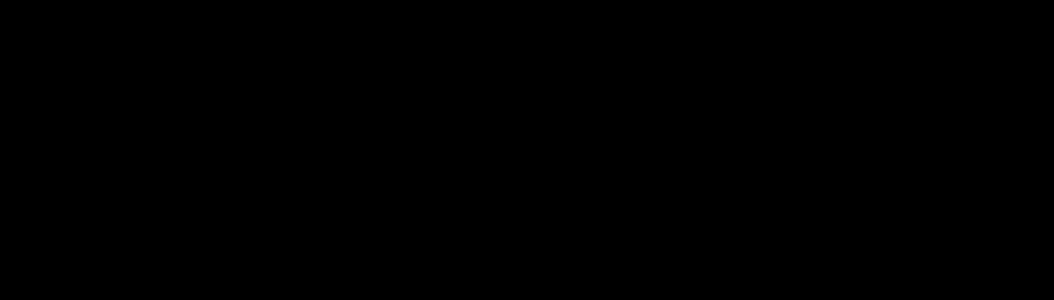
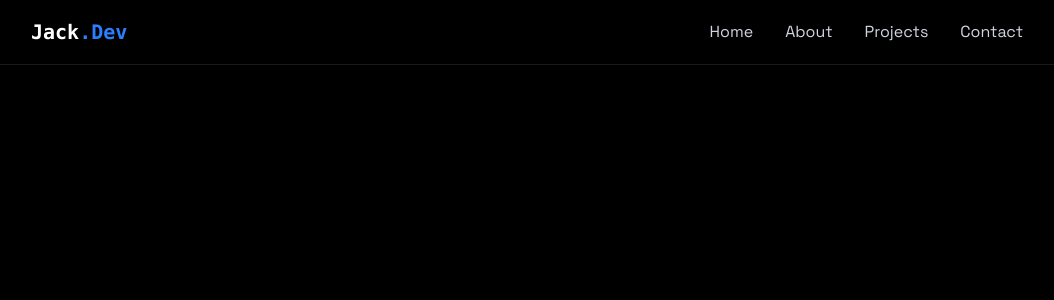
Before and after one commit to JWenham22/portfolio, a React (Vite) app: page / in a window 1280 px wide. Shown: the top 300 px of the page, without its empty margins (113-1167 px from the left). Built offline with nearby package versions, Linux system fonts and the light colour scheme.

Commit message:
working on the MobileMenu

```diff
--- a/src/App.jsx
+++ b/src/App.jsx
@@ -1,13 +1,20 @@
 import './App.css'
 import { useState } from 'react'
 import { LoadingScreen } from './components/LoadingScreen.jsx'
+import { Navbar } from './components/Navbar.jsx'
+import { MobileMenu } from './components/MobileMenu.jsx'
 import "./index.css"
 
 function App() {
   const [isLoaded, setIsLoaded] = useState(false)
+  const [menuOpen, setMenuOpen] = useState(false)
   return (
     <>
       {!isLoaded && <LoadingScreen onComplete={() => setIsLoaded(true)}/>}
+      <div className={`min-h-screen transition-opacity duration-700 ${isLoaded ? "opacity-100" : "opacity-0"} bg-black text-gray-100`}>
+        <Navbar menuOpen={menuOpen} setMenuOpen={setMenuOpen}/>
+        <MobileMenu menuOpen={menuOpen} setMenuOpen={setMenuOpen}/>
+      </div>
     </>
   )
 }
--- a/src/components/LoadingScreen.jsx
+++ b/src/components/LoadingScreen.jsx
@@ -3,7 +3,7 @@
 
 export const LoadingScreen = ({ onComplete }) => {
     const [text, setText] = useState("")
-    const fullText = "<Jack Wenham />";
+    const fullText = "<Welcome />";
 
     useEffect(() => {
         let index = 0;
--- /dev/null
+++ b/src/components/MobileMenu.jsx
@@ -0,0 +1,48 @@
+import { useEffect } from 'react';
+
+export const MobileMenu = ({ menuOpen, setMenuOpen }) => {
+    return (
+        <div className={`fixed top-0 left-0 w-full bg-[rgba(10, 10, 10, 0.8)] z-40 flex flex-col items-center justify-center
+                        transition-all duration-300 ease-in-out
+                        ${menuOpen
+                            ? "h-screen opacity-100 pointer-events-auto"
+                            : "h-0 opacity-0 pointer-events-none"}
+                        `}
+        >
+            {menuOpen && (
+                <button
+                    onClick={() => setMenuOpen(false)}
+                    className="absolute top-6 right-6 text-white text-3xl focus:outline-none cursor-pointer"
+                    aria-label="Close Menu"
+                >
+                    &times;
+                </button>
+            )}
+
+                <a href="#home" onCLick={() => setMenuOpen(false)} className={`text-2xl font-semibold text-white my-4 transform transition-transform duration-300
+                    ${
+                        menuOpen
+                        ? "opacity-100 translate-y-0"
+                        : "opacity-0 translate-y-5"
+                    }`}>Home</a>
+                <a href="#about" onCLick={() => setMenuOpen(false)} className={`text-2xl font-semibold text-white my-4 transform transition-transform duration-300
+                    ${
+                        menuOpen
+                        ? "opacity-100 translate-y-0"
+                        : "opacity-0 translate-y-5"
+                    }`}>About</a>
+                <a href="#projects" onCLick={() => setMenuOpen(false)} className={`text-2xl font-semibold text-white my-4 transform transition-transform duration-300
+                    ${
+                        menuOpen
+                        ? "opacity-100 translate-y-0"
+                        : "opacity-0 translate-y-5"
+                    }`}>Projects</a>
+                <a href="#contact" onCLick={() => setMenuOpen(false)} className={`text-2xl font-semibold text-white my-4 transform transition-transform duration-300
+                    ${
+                        menuOpen
+                        ? "opacity-100 translate-y-0"
+                        : "opacity-0 translate-y-5"
+                    }`}>Contact</a>
+        </div>
+    );
+};
--- /dev/null
+++ b/src/components/Navbar.jsx
@@ -0,0 +1,28 @@
+import { useEffect } from 'react';
+
+export const Navbar = ({menuOpen, setMenuOpen}) => {
+
+    useEffect(() => {
+        document.body.style.overflow = menuOpen ? "hidden" : "";
+    }, [menuOpen]);
+
+    return <nav className="fixed top-0 w-full z-40 bg-[rgba(10, 10, 10, 0.8)] backdrop-blur-lg border-b border-white/10 shadow-lg">
+        <div className="max-w-5xl mx-auto px-4">
+            <div className="flex justify-between items-center h-16">
+                <a href="#home" className="font-mono text-xl font-bold text-white">
+                    Jack<span className="text-blue-500">.Dev</span>
+                </a>
+                <div className="w-7 h-5 relative cursor-pointer z-40 md:hidden" onClick={() => setMenuOpen((prev) => !prev)}>
+                    &#9776;
+                </div>
+
+                <div className="hidden md:flex items-center space-x-8">
+                    <a href="#home" className="text-gray-300 hover:text-white transition-colors">Home</a>
+                    <a href="#about" className="text-gray-300 hover:text-white transition-colors">About</a>
+                    <a href="#projects" className="text-gray-300 hover:text-white transition-colors">Projects</a>
+                    <a href="#contact" className="text-gray-300 hover:text-white transition-colors">Contact</a>
+                </div>
+            </div>
+        </div>
+    </nav>
+};
```
